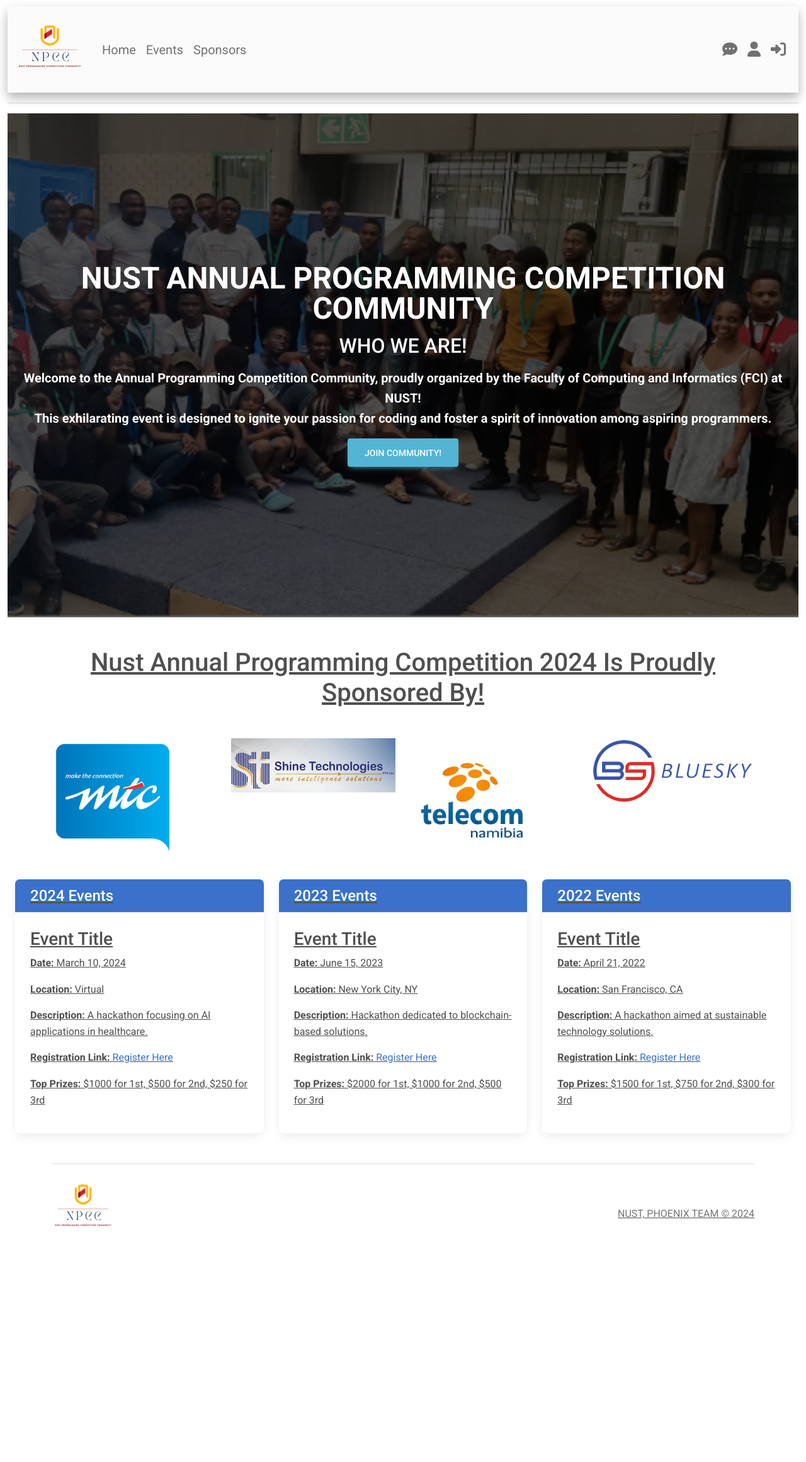
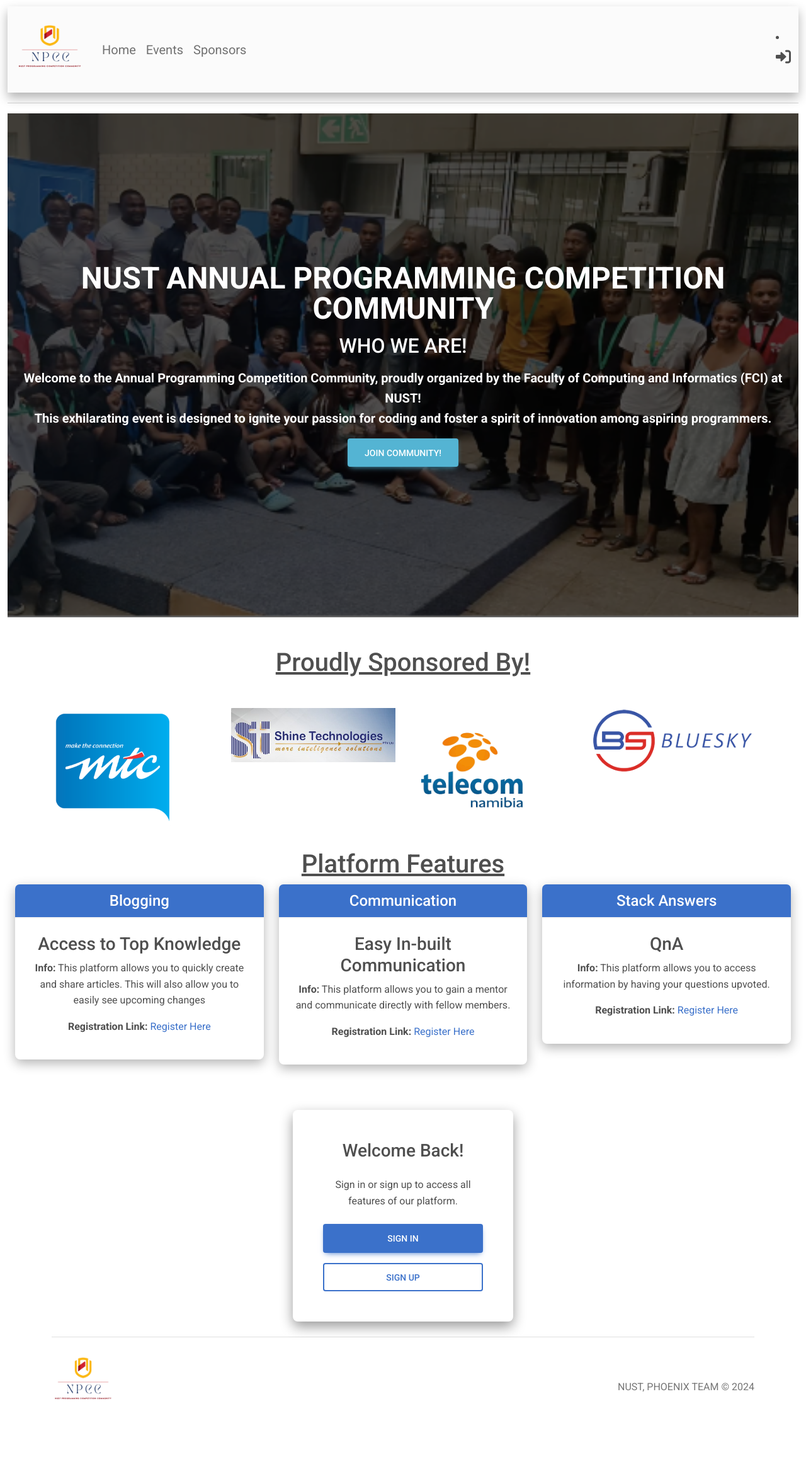
Before and after one commit to Ndhlovu1/nust-annual-programming-competition, a Django app: page / in a window 1280 px wide. Shown: the whole page at 63% size. Before the commit the page ends 1947 px from the top, so only its background shows below. Run offline with Django 5.2, Linux system fonts and the light colour scheme; some libraries are stand-ins or nearby versions.

Commit message:
Updated (core) : Sign in, Sign up and the landing pages

```diff
--- a/templates/landingApp/landing_page.html
+++ b/templates/landingApp/landing_page.html
@@ -5,12 +5,11 @@
 
 {% block content %}
     <div class="container text-center mt-5">
-        <center><h1> <u>Nust Annual Programming Competition 2024 Is Proudly Sponsored By! <u/></h1><center>
+        <center><h1> <u>Proudly Sponsored By! </u></h1><center>
         {% comment %} <p>
             OUR APPRECIATION FOR OUR SPONSORS
         </p> {% endcomment %}
     </div>
-
     <!-- Sponsor Gallery -->
     <div class="container mt-5">
         <div class="row mt-4">
@@ -32,58 +31,70 @@
 
     </div>
 
+
+    <center><h1> <u>Platform Features </u></h1><center>
+
     <!-- LIST OF FEATURES FOUND ON SITE -->
     <div class="row">
         <!-- 2024 Events Section -->
         <div class="col-12 col-md-4 mb-4">
-                <div class="card">
+            <div class="card" style="box-shadow: 0px 6px 18px rgba(0, 0, 0, 0.3);">
                 <div class="card-header bg-primary text-white">
-                        <h2 class="h4 m-0">2024 Events</h2>
+                    <h2 class="h4 m-0">Blogging</h2>
                 </div>
                 <div class="card-body">
-                        <h3 class="card-title">Event Title</h3>
-                        <p><strong>Date:</strong> March 10, 2024</p>
-                        <p><strong>Location:</strong> Virtual</p>
-                        <p><strong>Description:</strong> A hackathon focusing on AI applications in healthcare.</p>
+                    <h3 class="card-title">Access to Top Knowledge</h3>
+                    <p><strong>Info:</strong> This platform allows you to quickly create and share articles. This will also allow you to easily see upcoming changes</p>
                     <p><strong>Registration Link:</strong> <a href="#">Register Here</a></p>
-                        <p><strong>Top Prizes:</strong> $1000 for 1st, $500 for 2nd, $250 for 3rd</p>
                 </div>
             </div>
         </div>
 
         <!-- 2023 Events Section -->
         <div class="col-12 col-md-4 mb-4">
-                <div class="card">
+            <div class="card" style="box-shadow: 0px 6px 18px rgba(0, 0, 0, 0.3);">
                 <div class="card-header bg-primary text-white">
-                        <h2 class="h4 m-0">2023 Events</h2>
+                    <h2 class="h4 m-0">Communication</h2>
                 </div>
                 <div class="card-body">
-                        <h3 class="card-title">Event Title</h3>
-                        <p><strong>Date:</strong> June 15, 2023</p>
-                        <p><strong>Location:</strong> New York City, NY</p>
-                        <p><strong>Description:</strong> Hackathon dedicated to blockchain-based solutions.</p>
+                    <h3 class="card-title">Easy In-built Communication</h3>
+                    <p><strong>Info:</strong> This platform allows you to gain a mentor and communicate directly with fellow members.</p>
                     <p><strong>Registration Link:</strong> <a href="#">Register Here</a></p>
-                        <p><strong>Top Prizes:</strong> $2000 for 1st, $1000 for 2nd, $500 for 3rd</p>
                 </div>
             </div>
         </div>
 
         <!-- 2022 Events Section -->
         <div class="col-12 col-md-4 mb-4">
-                <div class="card">
+            <div class="card" style="box-shadow: 0px 6px 18px rgba(0, 0, 0, 0.3);">
                 <div class="card-header bg-primary text-white">
-                        <h2 class="h4 m-0">2022 Events</h2>
+                    <h2 class="h4 m-0">Stack Answers</h2>
                 </div>
                 <div class="card-body">
-                        <h3 class="card-title">Event Title</h3>
-                        <p><strong>Date:</strong> April 21, 2022</p>
-                        <p><strong>Location:</strong> San Francisco, CA</p>
-                        <p><strong>Description:</strong> A hackathon aimed at sustainable technology solutions.</p>
+                    <h3 class="card-title">QnA</h3>
+                    <p><strong>Info:</strong> This platform allows you to access information by having your questions upvoted.</p>
                     <p><strong>Registration Link:</strong> <a href="#">Register Here</a></p>
-                        <p><strong>Top Prizes:</strong> $1500 for 1st, $750 for 2nd, $300 for 3rd</p>
                 </div>
             </div>
         </div>
     </div>
 
+    {% if user.is_authenticated %}
+
+    {% else %}
+        <!-- Sign In / Sign Up Card -->
+        <div class="container mt-5 d-flex justify-content-center">
+            <div class="card p-4" style="width: 350px; box-shadow: 0px 8px 20px rgba(0, 0, 0, 0.4);">
+                <div class="card-body text-center">
+                    <h3 class="card-title mb-4">Welcome Back!</h3>
+                    <p class="mb-4">Sign in or sign up to access all features of our platform.</p>
+                    <a href="{% url 'account_login' %}" class="btn btn-primary btn-lg btn-block mb-3">Sign In</a>
+                    <a href="{% url 'account_signup' %}" class="btn btn-outline-primary btn-lg btn-block">Sign Up</a>
+                </div>
+            </div>
+        </div>
+
+    {% endif %}
+
+
 {% endblock %}
--- a/templates/partials/_navbar.html
+++ b/templates/partials/_navbar.html
@@ -28,6 +28,8 @@
                     </li>
                 {% endif %}
             </ul>
+
+                {% if user.is_authenticated %}
                     <ul class="navbar-nav">
                     <li class="nav-item">
                         <a class="nav-link" href="#" style="font-size: 1.5rem;">
@@ -39,14 +41,14 @@
                             <i class="fas fa-user"></i>
                         </a>
                     </li>
-
-                {% if user.is_authenticated %}
                     <!-- Logout icon and link -->
                     <li class="nav-item">
                         <a class="nav-link" href="{% url 'account_logout' %}" style="font-size: 1.5rem;" title="Logout">
                             <i class="fas fa-sign-out-alt"></i>
                         </a>
                     </li>
+
+
                 {% else %}
                     <!-- Login icon and link -->
                     <li class="nav-item">
```
Also changed, not shown: templates/account/login.html (+51 -26 lines), templates/account/signup.html (+56 -31 lines). Lines whose indentation alone changed are shown as unchanged.
